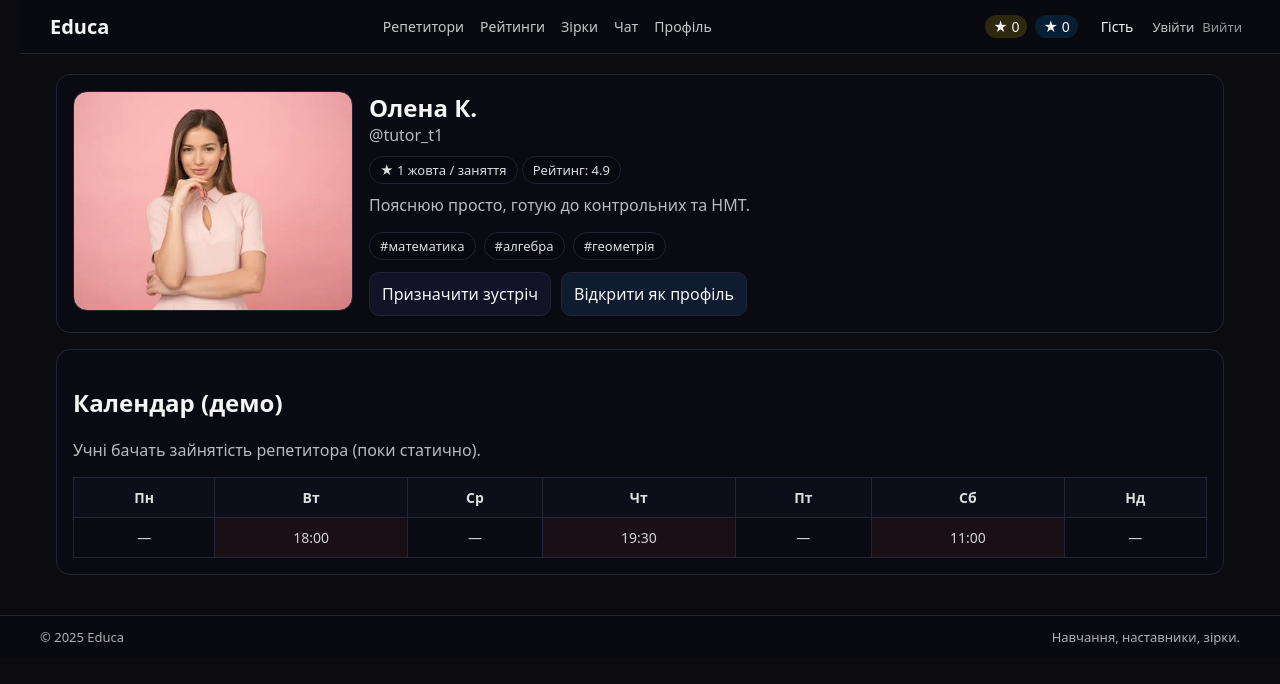
After one commit to nitatsuu/educa, a PHP site: page /tutor.php?id=t1 in a window 1280 px wide. The commit adds this page. Shown: the top 684 px of the page. Run offline with PHP 8.4, Linux system fonts and the light colour scheme.

Commit message:
feat: Add accounts for all the teachers

```diff
--- a/css/components.css
+++ b/css/components.css
@@ -86,6 +86,14 @@
   opacity:0.9;
 }
 
+.profile-buttons{
+  display:flex;
+}
+
+#startLesson {
+  margin-left: 20px;
+}
+
 /* rank pills */
 .rank-1{ background: rgba(255, 204, 0, 0.12); }
 .rank-2{ background: rgba(0, 140, 255, 0.10); }
--- a/css/layout.css
+++ b/css/layout.css
@@ -59,6 +59,7 @@
   display: flex;
   align-items: center;
   gap: 8px;
+  margin-right: 8px;
 }
 
 .btn-link {
--- /dev/null
+++ b/css/pages/tutor.css
@@ -0,0 +1,29 @@
+.tutor-hero{
+  display:grid;
+  grid-template-columns: 280px 1fr;
+  gap:16px;
+  align-items:start;
+}
+
+.tutor-cover{
+  height: 220px;
+  border-radius: 14px;
+  border: 1px solid #222535;
+  background: #070810;
+  background-size: cover;
+  background-position: center;
+}
+
+.badge{
+  display:inline-block;
+  padding:4px 10px;
+  border-radius:999px;
+  border:1px solid #222535;
+  background:#070810;
+  font-size:13px;
+  opacity:0.9;
+}
+
+@media (max-width: 768px){
+  .tutor-hero{ grid-template-columns: 1fr; }
+}
--- a/data/mentorship_requests.txt
+++ /dev/null
@@ -1 +0,0 @@
-{"ts":"2025-12-13T14:33:50+00:00","from":"nitatsuu","to":"test","status":"pending"}
--- a/data/profiles.txt
+++ b/data/profiles.txt
@@ -1 +1 @@
-{"login":"nitatsuu","avatar":"\/img\/avatars\/nitatsuu.png","display_name":"nitatsuu","bio":"","teaches":"","learns":"","tags":[],"updated_at":"2025-12-13T14:32:25+00:00"}
+{"login":"nitatsuu","avatar":null,"display_name":"nitatsuu","bio":"","teaches":"","learns":"","tags":[],"updated_at":"2025-12-13T15:17:03+00:00"}
--- a/data/tutors.json
+++ b/data/tutors.json
@@ -1,6 +1,8 @@
 [
   {
     "id": "t1",
+    "login": "tutor_t1",
+    "img": 0,
     "name": "Олена К.",
     "title": "Математика (5–11 клас)",
     "price_yellow": 2,
@@ -10,6 +12,8 @@
   },
   {
     "id": "t2",
+    "login": "tutor_t2",
+    "img": 1,
     "name": "Андрій М.",
     "title": "Python для початківців",
     "price_yellow": 2,
@@ -19,6 +23,8 @@
   },
   {
     "id": "t3",
+    "login": "tutor_t3",
+    "img": 2,
     "name": "Ірина С.",
     "title": "Англійська розмовна",
     "price_yellow": 3,
@@ -28,6 +34,8 @@
   },
   {
     "id": "t4",
+    "login": "tutor_t4",
+    "img": 3,
     "name": "Дмитро Р.",
     "title": "C# / .NET базово",
     "price_yellow": 2,
@@ -37,6 +45,8 @@
   },
   {
     "id": "t5",
+    "login": "tutor_t5",
+    "img": 4,
     "name": "Марія П.",
     "title": "Дизайн / Figma",
     "price_yellow": 3,
@@ -46,6 +56,8 @@
   },
   {
     "id": "t6",
+    "login": "tutor_t6",
+    "img": 5,
     "name": "Сергій Л.",
     "title": "Фізика (10–11 клас)",
     "price_yellow": 2,
--- a/data/users.txt
+++ b/data/users.txt
@@ -1,2 +1,3 @@
-{"login":"nitatsuu","pass_hash":"$2y$10$6DxR2AcPeDpcoG7wd.LQM.iBoYHqaEbEjKfjHNYk\/Gq76XNCv7GgC","yellow":0,"blue":0,"premium":false,"created_at":"2025-12-13T14:11:39+00:00"}
-{"login":"test","pass_hash":"$2y$10$VcL6NSXs8PnrbUdPskzg2u\/6vJNAMLZkSSbINU4rwnrHMOKh2\/t0y","yellow":0,"blue":0,"premium":false,"created_at":"2025-12-13T14:11:54+00:00"}
+{"login":"tutor_t1","pass_hash":"$2y$10$ohEk\/u5vmTVK8wz.SBveeeClY2HT9yeo6CdOIH6GWMh6sRK0pcpM6","yellow":0,"blue":0,"premium":false,"system":true,"created_at":"2025-12-13T15:00:48+00:00"}
+{"login":"nitatsuu","pass_hash":"$2y$10$yhYD.8dhBKxhKvTS8AcsD.gSuqSzRfDPlT7CdrGWGUoFQcPUehLyq","yellow":0,"blue":50,"premium":false,"created_at":"2025-12-13T15:01:05+00:00"}
+{"login":"tutor_t2","pass_hash":"$2y$10$7iYFhbvUtkSwdAHMy72tj.av6W2LTVvC.E8aQHC68oiJ.eF0fjIqe","yellow":0,"blue":0,"premium":false,"system":true,"created_at":"2025-12-13T15:03:58+00:00"}
--- a/header.php
+++ b/header.php
@@ -17,6 +17,7 @@ require_once __DIR__ . '/php/init.php';
     <link rel="stylesheet" href="/css/pages/chat.css">
     <link rel="stylesheet" href="/css/pages/ratings.css">
     <link rel="stylesheet" href="/css/pages/course.css">
+    <link rel="stylesheet" href="/css/pages/tutor.css">
 
 
     <script src="/js/main.js" defer></script>
--- a/index.php
+++ b/index.php
@@ -29,6 +29,7 @@ $recRow2 = array_slice($recommended, 3, 3);
         <div class="tutors-grid home-grid">
             <?php foreach ($recommended as $t): ?>
                 <?php $tags = is_array($t['tags'] ?? null) ? $t['tags'] : []; ?>
+                <a href="/tutor.php?id=<?= urlencode($t['id']) ?>">
                     <article class="tutor-card tutor-card--compact">
                         <div class="tutor-top">
                             <div class="tutor-avatar">🎓</div>
@@ -44,6 +45,7 @@ $recRow2 = array_slice($recommended, 3, 3);
                             <?php endforeach; ?>
                         </div>
                     </article>
+                </a>
             <?php endforeach; ?>
         </div>
 
@@ -52,6 +54,7 @@ $recRow2 = array_slice($recommended, 3, 3);
             <div class="carousel-row">
                 <?php foreach ($recRow1 as $t): ?>
                     <?php $tags = is_array($t['tags'] ?? null) ? $t['tags'] : []; ?>
+                    <a href="/tutor.php?id=<?= urlencode($t['id']) ?>">
                         <article class="tutor-card tutor-card--compact">
                             <div class="tutor-top">
                                 <div class="tutor-avatar">🎓</div>
@@ -65,12 +68,14 @@ $recRow2 = array_slice($recommended, 3, 3);
                                 <?php endforeach; ?>
                             </div>
                         </article>
+                    </a>
                 <?php endforeach; ?>
             </div>
 
             <div class="carousel-row">
                 <?php foreach ($recRow2 as $t): ?>
                     <?php $tags = is_array($t['tags'] ?? null) ? $t['tags'] : []; ?>
+                    <a href="/tutor.php?id=<?= urlencode($t['id']) ?>">
                         <article class="tutor-card tutor-card--compact">
                             <div class="tutor-top">
                                 <div class="tutor-avatar">🎓</div>
@@ -84,6 +89,7 @@ $recRow2 = array_slice($recommended, 3, 3);
                                 <?php endforeach; ?>
                             </div>
                         </article>
+                    </a>
                 <?php endforeach; ?>
             </div>
         </div>
--- a/php/register.php
+++ b/php/register.php
@@ -26,7 +26,7 @@ $user = [
     'login' => $login,
     'pass_hash' => password_hash($password, PASSWORD_DEFAULT),
     'yellow' => 0,
-    'blue' => 0,
+    'blue' => 50,
     'premium' => false,
     'created_at' => date('c'),
 ];
--- /dev/null
+++ b/php/tutor_accounts.php
@@ -0,0 +1,20 @@
+<?php
+require_once __DIR__ . '/storage_users.php';
+
+function ensure_tutor_user(string $login): void
+{
+    $u = users_find($login);
+    if ($u) return;
+
+    $u = [
+        'login' => $login,
+        'pass_hash' => password_hash(bin2hex(random_bytes(16)), PASSWORD_DEFAULT),
+        'yellow' => 0,
+        'blue' => 0,
+        'premium' => false,
+        'system' => true,
+        'created_at' => date('c'),
+    ];
+
+    users_append($u);
+}
--- a/profile.php
+++ b/profile.php
@@ -162,6 +162,7 @@ require_once __DIR__ . '/header.php';
 
                     <hr class="sep">
 
+                    <div class="profile-buttons">
                         <?php if (!empty($user['premium'])): ?>
                             <a class="btn-primary" href="/create_course.php" style="display:inline-block;">
                                 Створити курс
@@ -171,6 +172,9 @@ require_once __DIR__ . '/header.php';
                                 Створити курс (Premium)
                             </button>
                         <?php endif; ?>
+
+                        <button class="btn-primary" id="startLesson"> Провести урок </button>
+                    </div>
                 </form>
             <?php else: ?>
                 <p class="muted">Редагування недоступне.</p>
--- /dev/null
+++ b/tutor.php
@@ -0,0 +1,97 @@
+<?php
+require_once __DIR__ . '/header.php';
+require_once __DIR__ . '/php/tutors_data.php';
+require_once __DIR__ . '/php/storage_profiles.php';
+require_once __DIR__ . '/php/tutor_accounts.php';
+
+$id = trim($_GET['id'] ?? '');
+$tutors = tutors_load_all();
+
+$tutor = null;
+foreach ($tutors as $t) {
+    if (($t['id'] ?? '') === $id) { $tutor = $t; break; }
+}
+
+if (!$tutor) {
+    echo '<section class="page-section"><div class="card"><h1>Репетитора не знайдено</h1><p class="muted">Перевір посилання.</p></div></section>';
+    require_once __DIR__ . '/footer.php';
+    exit;
+}
+
+$login = (string)($tutor['login'] ?? ('tutor_' . ($tutor['id'] ?? 'x')));
+ensure_tutor_user($login);
+
+$profile = profiles_find($login);
+if (!$profile) {
+    // Якщо профілю нема — беремо дані з tutors.json як “профіль”
+    $profile = [
+        'login' => $login,
+        'display_name' => (string)($tutor['name'] ?? $login),
+        'bio' => (string)($tutor['desc'] ?? ''),
+        'teaches' => (string)($tutor['title'] ?? ''),
+        'learns' => '',
+        'tags' => is_array($tutor['tags'] ?? null) ? $tutor['tags'] : [],
+        'avatar' => null,
+        'updated_at' => null,
+    ];
+}
+
+$imgN = (int)($tutor['img'] ?? 0);
+?>
+
+<section class="page-section">
+    <div class="tutor-hero card">
+        <div class="tutor-cover" style="background-image:url('/img/tutors/tutor<?= $imgN ?>.jpg');"></div>
+
+        <div>
+            <h1 style="margin:0;"><?= htmlspecialchars($profile['display_name']) ?></h1>
+            <div class="muted">@<?= htmlspecialchars($login) ?></div>
+
+            <div class="tutor-badges" style="margin-top:10px;">
+                <span class="badge">★ 1 жовта / заняття</span>
+                <?php if (!empty($tutor['rating'])): ?>
+                    <span class="badge">Рейтинг: <?= htmlspecialchars((string)$tutor['rating']) ?></span>
+                <?php endif; ?>
+            </div>
+
+            <?php if (!empty($profile['bio'])): ?>
+                <p class="muted" style="margin-top:10px;"><?= htmlspecialchars($profile['bio']) ?></p>
+            <?php endif; ?>
+
+            <div class="tutor-tags" style="margin-top:10px;">
+                <?php foreach (($profile['tags'] ?? []) as $tag): ?>
+                    <span class="tag">#<?= htmlspecialchars(mb_strtolower((string)$tag)) ?></span>
+                <?php endforeach; ?>
+            </div>
+
+            <div style="margin-top:12px; display:flex; gap:10px; flex-wrap:wrap;">
+                <a class="btn-primary" href="/chat.php?with=<?= urlencode($login) ?>">Призначити зустріч</a>
+                <a class="btn-secondary" href="/profile.php?u=<?= urlencode($login) ?>">Відкрити як профіль</a>
+            </div>
+        </div>
+    </div>
+
+    <div class="card" style="margin-top:16px;">
+        <h2>Календар (демо)</h2>
+        <p class="muted">Учні бачать зайнятість репетитора (поки статично).</p>
+
+        <div class="calendar-wrap">
+            <table class="calendar-table">
+                <tr>
+                    <th>Пн</th><th>Вт</th><th>Ср</th><th>Чт</th><th>Пт</th><th>Сб</th><th>Нд</th>
+                </tr>
+                <tr>
+                    <td class="slot">—</td>
+                    <td class="slot busy">18:00</td>
+                    <td class="slot">—</td>
+                    <td class="slot busy">19:30</td>
+                    <td class="slot">—</td>
+                    <td class="slot busy">11:00</td>
+                    <td class="slot">—</td>
+                </tr>
+            </table>
+        </div>
+    </div>
+</section>
+
+<?php require_once __DIR__ . '/footer.php'; ?>
```
Also changed, not shown: tutors.php (+4 -3 lines), img/avatars/nitatsuu.png (deleted), img/tutors/tutor0.jpg (added). Lines whose indentation alone changed are shown as unchanged.
